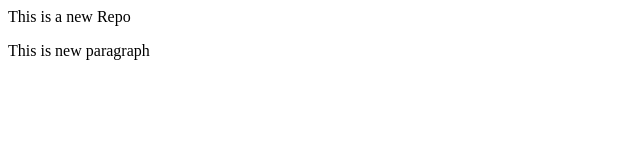
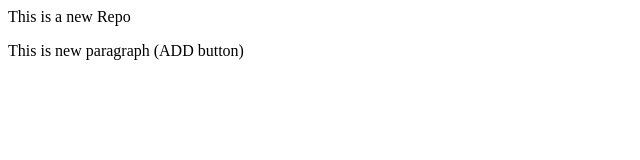
Before and after one commit to Amankansal01/localrepo, a plain HTML site: page index.html in a window 1280 px wide. Shown: the full height of the page, 0-640 px from the left. Drawn offline with Linux system fonts and the light colour scheme.

```diff
--- a/index.html
+++ b/index.html
@@ -1,2 +1,2 @@
 <p>This is a new Repo</p>
-<p>This is new paragraph</p>
+<p>This is new paragraph (ADD button)</p>
```
